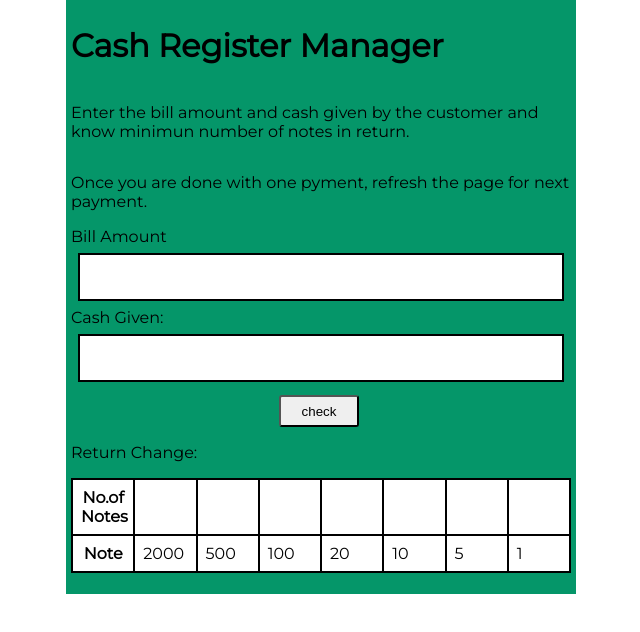
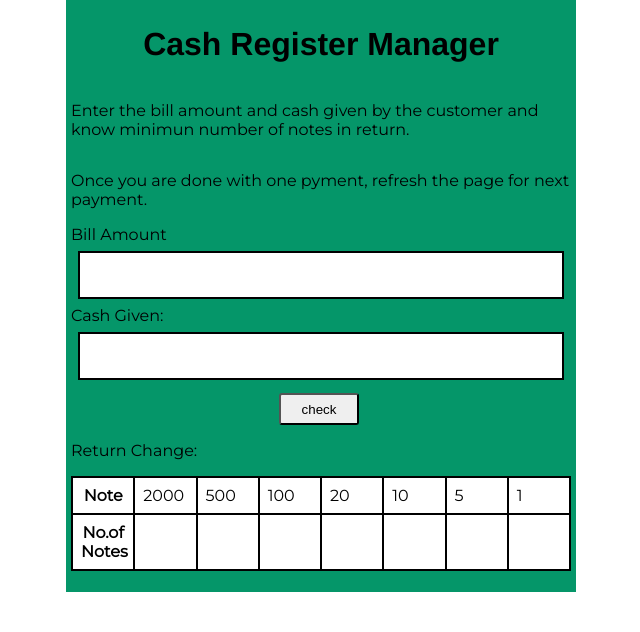
Before and after one commit to harshitadatra/mark10-cash-resgiter, a plain HTML site: page index.html in a window 1280 px wide. Shown: the whole page, without its empty margins (319-959 px from the left). Drawn offline with Linux system fonts and the light colour scheme.

Commit message:
Update index.html

```diff
--- a/index.html
+++ b/index.html
@@ -8,8 +8,13 @@
   <title>Document</title>
   <link rel="stylesheet" href="style.css">
 </head>
+<body>
+
+
+
 <div class="container">
-  <h1 class="heading"> Cash Register Manager</h1>
+
+  <h1 class="heading" style="text-align: center;font-family: 'Franklin Gothic Medium', 'Arial Narrow', Arial, sans-serif;"> Cash Register Manager</h1>
   <p class="description">Enter the bill amount and cash given by the customer and know minimun number of notes in return.</p>
   <p>Once you are done with one pyment, refresh the page for next payment.</p>
   <label for ="bill-amount">Bill Amount</label>
@@ -19,18 +24,9 @@
   <button id="check-button">check</button>
   <div id="message"></div>
   <div class="return_change">Return Change:</div>
-  <div class="change-table">
+  <div class="change-table"></div>
     <table>
-      <tr>
-        <th>No.of Notes</td>
-        <td class="noteCounter"></td>
-        <td class="noteCounter"></td>
-        <td class="noteCounter"></td>
-        <td class="noteCounter"></td>
-        <td class="noteCounter"></td>
-        <td class="noteCounter"></td>
-        <td class="noteCounter"></td>
-      </tr>
+
       <tr>
         <th>Note</td>
         <td>2000</td>
@@ -41,9 +37,20 @@
         <td>5</td>
         <td>1</td>
       </tr>
+      <tr>
+        <th>No.of Notes</th>
+        <td class="noteCounter"></td>
+        <td class="noteCounter"></td>
+        <td class="noteCounter"></td>
+        <td class="noteCounter"></td>
+        <td class="noteCounter"></td>
+        <td class="noteCounter"></td>
+        <td class="noteCounter"></td>
+      </tr>
     </table>
   </div>
 </div>
+
 <script src="app.js" type="text/javascript"></script>
 
 </body>
```
